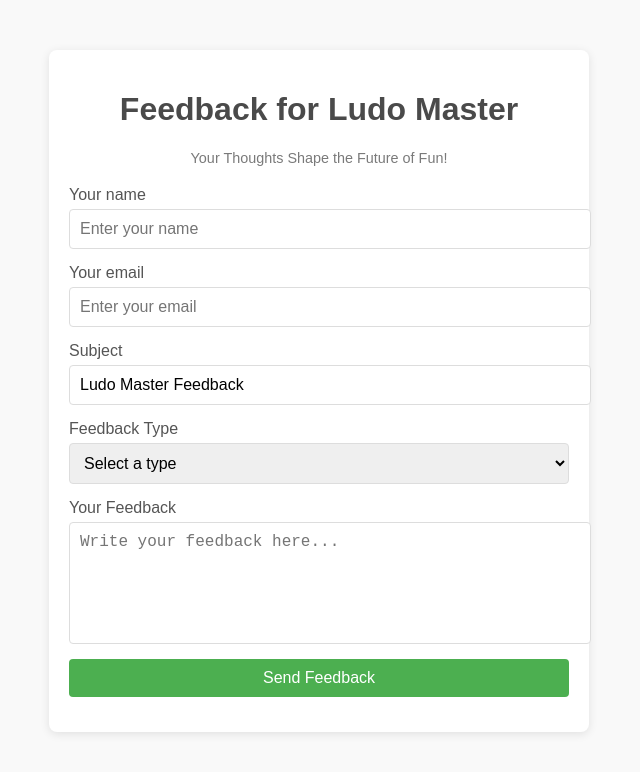
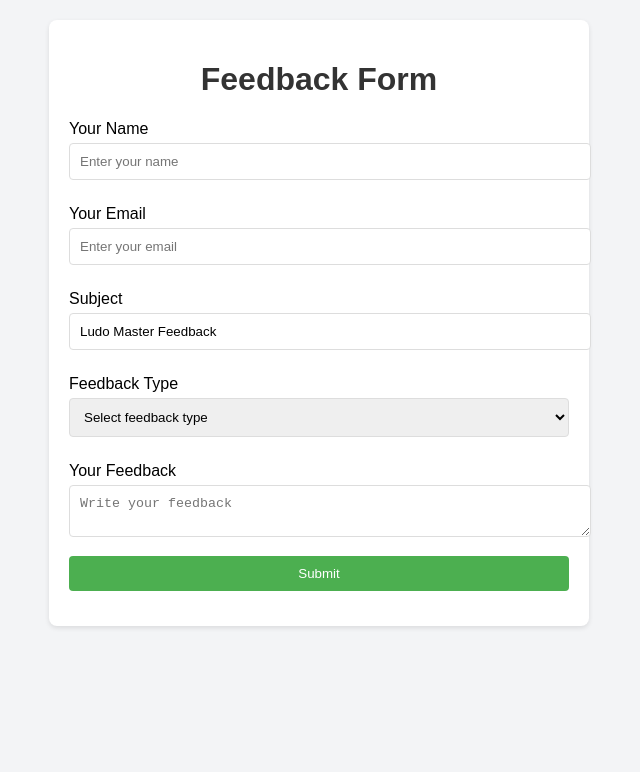
Before and after one commit to smaittechnology/testing, a plain HTML site: page index.html in a window 1280 px wide. Shown: the whole page, without its empty margins (321-961 px from the left). Drawn offline with Linux system fonts and the light colour scheme.

Commit message:
updated code

```diff
--- a/index.html
+++ b/index.html
@@ -1,139 +1,135 @@
 <!DOCTYPE html>
 <html lang="en">
 <head>
-  <meta charset="UTF-8">
-  <meta name="viewport" content="width=device-width, initial-scale=1.0">
-  <title>Feedback Page</title>
+  <meta charset="UTF-8" />
+  <meta name="viewport" content="width=device-width, initial-scale=1.0" />
+  <title>Feedback Form</title>
   <style>
     body {
       font-family: Arial, sans-serif;
+      background: #f3f4f6;
       margin: 0;
-      padding: 0;
-      background-color: #f9f9f9;
+      padding: 20px;
     }
 
     .feedback-container {
       max-width: 500px;
-      margin: 50px auto;
+      margin: auto;
       background: #fff;
       padding: 20px;
       border-radius: 8px;
-      box-shadow: 0 2px 10px rgba(0, 0, 0, 0.1);
-      text-align: center;
+      box-shadow: 0 2px 5px rgba(0, 0, 0, 0.1);
     }
 
     h1 {
-      color: #4a4a4a;
-    }
-
-    p {
-      color: #7a7a7a;
-      font-size: 0.9rem;
-      margin-bottom: 20px;
-    }
-
-    form {
-      display: flex;
-      flex-direction: column;
+      text-align: center;
+      color: #333;
     }
 
     label {
-      margin-bottom: 5px;
-      color: #555;
-      text-align: left;
+      display: block;
+      margin: 10px 0 5px;
     }
 
     input,
     textarea,
     select,
     button {
+      width: 100%;
+      padding: 10px;
       margin-bottom: 15px;
-      padding: 10px;
       border: 1px solid #ddd;
       border-radius: 4px;
-      font-size: 1rem;
-      width: 100%;
     }
 
     button {
-      background-color: #4caf50;
+      background: #4caf50;
       color: white;
       border: none;
       cursor: pointer;
     }
 
     button:hover {
-      background-color: #45a049;
+      background: #45a049;
     }
 
-    textarea {
-      resize: none;
-      height: 100px;
+    .success-message,
+    .error-message {
+      display: none;
+      text-align: center;
+      margin: 10px 0;
+    }
+
+    .success-message {
+      color: green;
+    }
+
+    .error-message {
+      color: red;
     }
   </style>
 </head>
 <body>
   <div class="feedback-container">
-    <h1>Feedback for Ludo Master</h1>
-    <p>Your Thoughts Shape the Future of Fun!</p>
+    <h1>Feedback Form</h1>
+    <div class="success-message" id="successMessage">Feedback sent successfully!</div>
+    <div class="error-message" id="errorMessage">Failed to send feedback. Please try again.</div>
     <form id="feedbackForm">
-      <label for="name">Your name</label>
-      <input type="text" id="name" name="name" placeholder="Enter your name" required />
+      <label for="name">Your Name</label>
+      <input type="text" id="name" placeholder="Enter your name" required />
 
-      <label for="email">Your email</label>
-      <input type="email" id="email" name="email" placeholder="Enter your email" required />
+      <label for="email">Your Email</label>
+      <input type="email" id="email" placeholder="Enter your email" required />
 
       <label for="subject">Subject</label>
-      <input type="text" id="subject" name="subject" value="Ludo Master Feedback" readonly />
+      <input type="text" id="subject" placeholder="Enter subject" value="Ludo Master Feedback" />
 
       <label for="type">Feedback Type</label>
-      <select id="type" name="type" required>
-        <option value="" disabled selected>Select a type</option>
+      <select id="type" required>
+        <option value="" disabled selected>Select feedback type</option>
         <option value="Bug Report">Bug Report</option>
         <option value="Feature Request">Feature Request</option>
         <option value="General Feedback">General Feedback</option>
       </select>
 
       <label for="message">Your Feedback</label>
-      <textarea id="message" name="message" placeholder="Write your feedback here..." required></textarea>
+      <textarea id="message" placeholder="Write your feedback" required></textarea>
 
-      <button type="submit">Send Feedback</button>
+      <button type="submit">Submit</button>
     </form>
   </div>
 
-  <script src="https://cdn.emailjs.com/dist/email.min.js"></script>
   <script>
-    (function () {
-      emailjs.init("your_user_id"); // Replace with your EmailJS User ID
-    })();
-
-    document.getElementById("feedbackForm").addEventListener("submit", function (event) {
+    document.getElementById("feedbackForm").addEventListener("submit", async function (event) {
       event.preventDefault();
 
       const name = document.getElementById("name").value;
       const email = document.getElementById("email").value;
+      const subject = document.getElementById("subject").value;
       const type = document.getElementById("type").value;
       const message = document.getElementById("message").value;
 
-      const templateParams = {
-        to_email: "santosh.ad215@gmail.com", // The recipient's email address
-        name,
-        email,
-        subject: "Ludo Master Feedback",
-        type,
-        message,
-      };
+      try {
+        const response = await fetch("http://localhost:3000/send-feedback", {
+          method: "POST",
+          headers: {
+            "Content-Type": "application/json",
+          },
+          body: JSON.stringify({ name, email, subject, type, message }),
+        });
 
-      emailjs
-        .send("your_service_id", "your_template_id", templateParams)
-        .then(() => {
-          alert("Feedback sent successfully!");
+        if (response.ok) {
+          document.getElementById("successMessage").style.display = "block";
+          document.getElementById("errorMessage").style.display = "none";
           document.getElementById("feedbackForm").reset();
-        })
-        .catch((error) => {
-          console.error("Failed to send feedback:", error);
-          alert("Failed to send feedback. Please try again.");
-        });
+        } else {
+          document.getElementById("errorMessage").style.display = "block";
+          document.getElementById("successMessage").style.display = "none";
+        }
+      } catch (error) {
+        document.getElementById("errorMessage").style.display = "block";
+        document.getElementById("successMessage").style.display = "none";
+      }
     });
   </script>
 </body>
```
